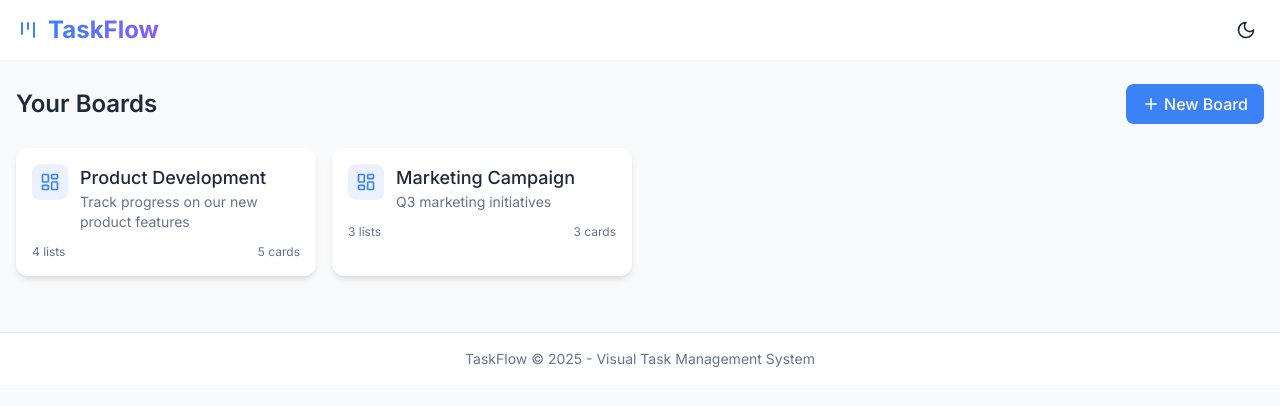
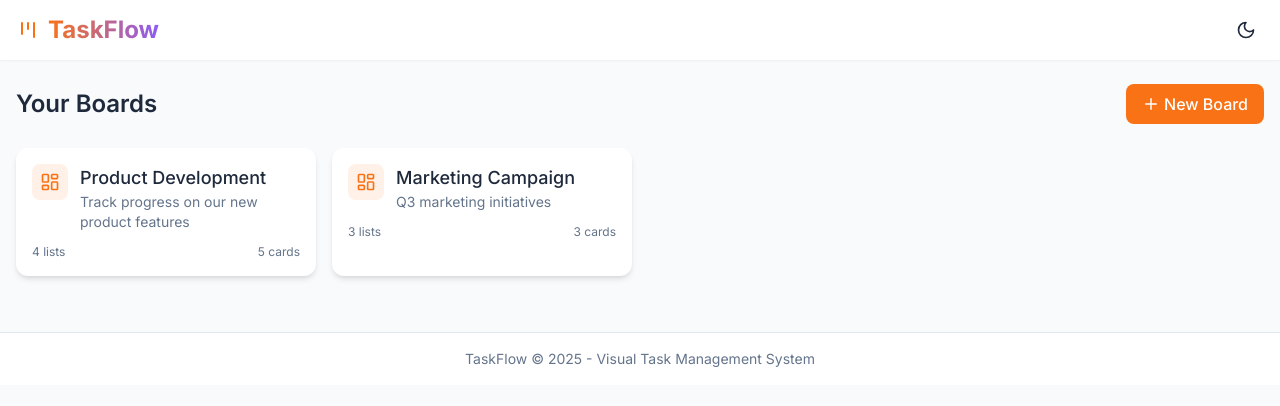
Before and after one commit to apper-canvas/taskflow-direct-wireless, a React (Vite) app: page / in a window 1280 px wide. Shown: the top 406 px of the page. Built offline with nearby package versions, Linux system fonts and the light colour scheme.

Commit message:
Change button colors from blue to orange by updating primary color values in tailwind.config.js

```diff
--- a/tailwind.config.js
+++ b/tailwind.config.js
@@ -8,9 +8,9 @@ export default {
     extend: {
       colors: {
         primary: {
-          DEFAULT: '#3b82f6',
-          light: '#60a5fa',
-          dark: '#2563eb'
+          DEFAULT: '#f97316',
+          light: '#fb923c',
+          dark: '#ea580c'
         },
         secondary: {
           DEFAULT: '#8b5cf6',
```
